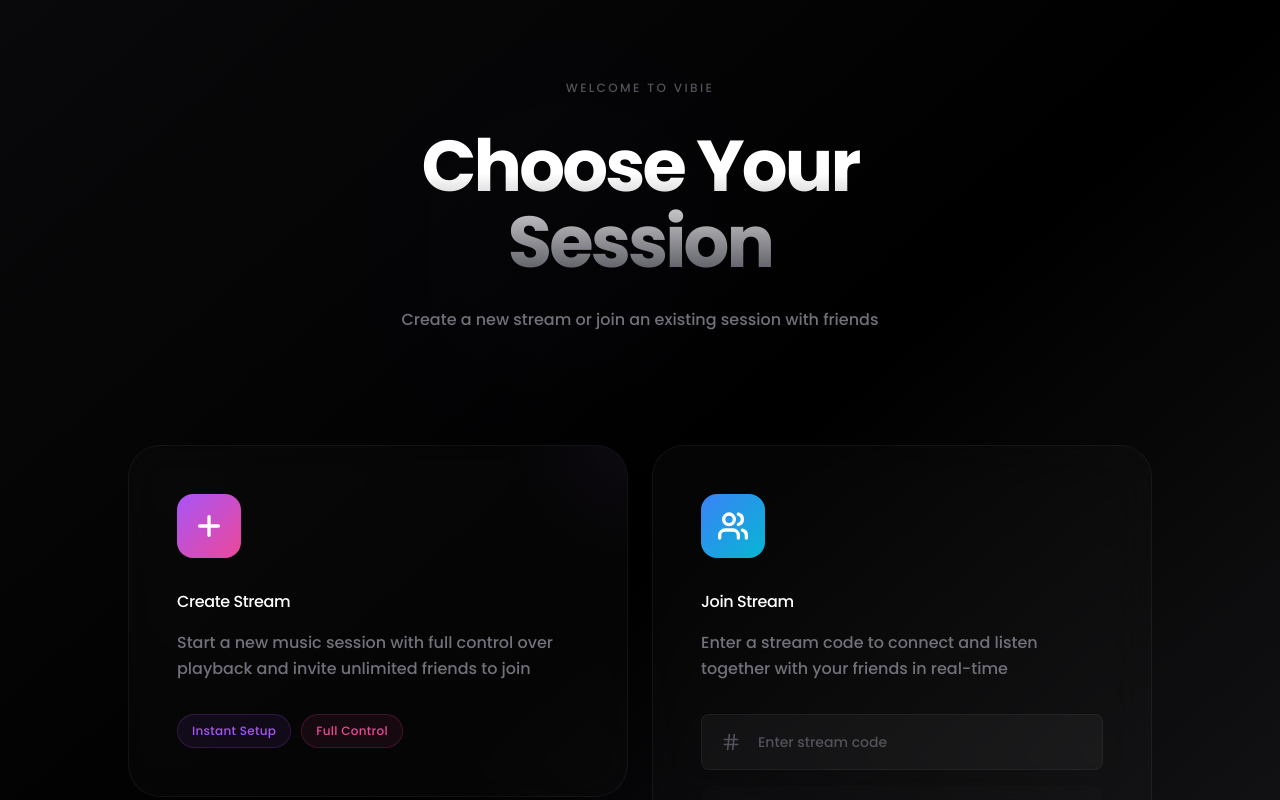
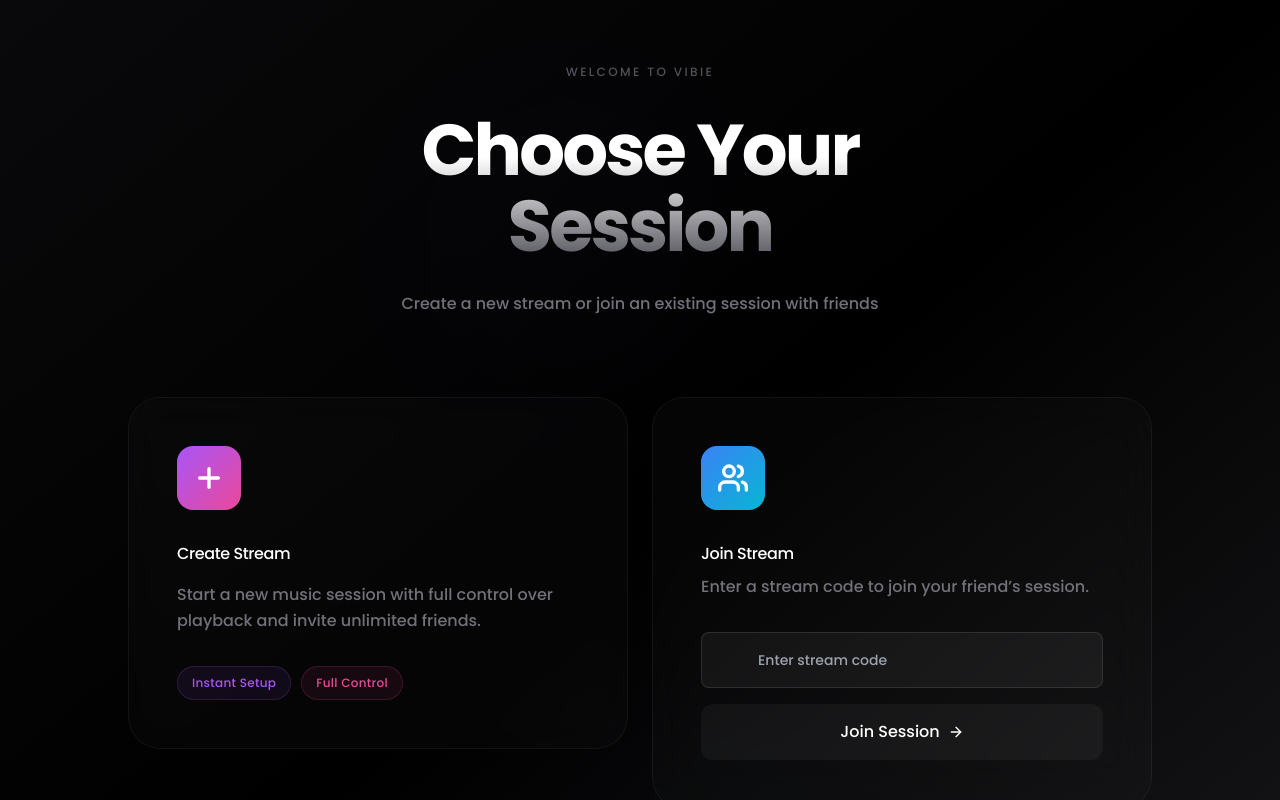
Before and after one commit to Arsenic-23/Vibie-front, a React (Vite) app: page /stream in a window 1280 px wide. Built offline with nearby package versions, Linux system fonts and the light colour scheme.

Commit message:
Update Stream.jsx

```diff
--- a/src/pages/Stream.jsx
+++ b/src/pages/Stream.jsx
@@ -1,17 +1,19 @@
+import React, { useState } from "react";
 import { motion } from "framer-motion";
-import { Plus, Users, Radio, Lock, Zap, ArrowRight, Hash } from 'lucide-react';
-import { useState } from 'react';
+import { Plus, Users, Radio, Lock, Zap, ArrowRight, Hash } from "lucide-react";
+import { getFirebaseToken } from "../utils/auth";
+import { useNavigate } from "react-router-dom";
 
-function Button({ children, onClick, disabled, className = '', style = {} }) {
+function Button({ children, onClick, disabled, className = "", style = {} }) {
   return (
     <button
       onClick={disabled ? undefined : onClick}
       disabled={disabled}
       className={`flex items-center justify-center gap-2 font-medium transition-all focus:outline-none ${className}`}
       style={{
-        padding: '0.75rem 1.5rem',
-        borderRadius: '0.75rem',
-        cursor: disabled ? 'not-allowed' : 'pointer',
+        padding: "0.75rem 1.5rem",
+        borderRadius: "0.75rem",
+        cursor: disabled ? "not-allowed" : "pointer",
         ...style,
       }}
     >
@@ -20,78 +22,129 @@
   );
 }
 
-function Input({
-  type = 'text',
-  value,
-  onChange,
-  placeholder,
-  onFocus,
-  onBlur,
-  onKeyDown,
-  className = '',
-  style = {},
-}) {
+function Input({ className = "", style = {}, ...props }) {
   return (
     <input
-      type={type}
-      value={value}
-      onChange={onChange}
-      placeholder={placeholder}
-      onFocus={onFocus}
-      onBlur={onBlur}
-      onKeyDown={onKeyDown}
+      {...props}
       className={`w-full px-4 py-3 bg-transparent text-sm outline-none ${className}`}
       style={{
-        borderRadius: '0.5rem',
-        color: 'white',
+        borderRadius: "0.5rem",
+        color: "white",
         ...style,
       }}
     />
   );
 }
 
-export function StreamChoice({ onJoinStream }) {
-  const [streamCode, setStreamCode] = useState('');
+export function StreamChoice() {
+  const [streamCode, setStreamCode] = useState("");
   const [focusedInput, setFocusedInput] = useState(false);
+
+  const navigate = useNavigate();
+
+  // ---------------------------------------------------------
+  // 🔥 CREATE STREAM — Uses Firebase ID Token
+  // ---------------------------------------------------------
+  const handleCreateStream = async () => {
+    try {
+      const token = await getFirebaseToken();
+
+      const res = await fetch(`${import.meta.env.VITE_API_URL}/stream/create`, {
+        method: "POST",
+        headers: {
+          "Content-Type": "application/json",
+          Authorization: `Bearer ${token}`, // IMPORTANT
+        },
+        body: JSON.stringify({
+          title: "New Stream",
+          visibility: "public",
+        }),
+      });
+
+      const data = await res.json();
+      if (!res.ok) throw new Error(data.detail || "Failed to create stream");
+
+      localStorage.setItem("stream_id", data.stream_id);
+      navigate("/home");
+    } catch (e) {
+      console.error(e);
+      alert(e.message);
+    }
+  };
+
+  // ---------------------------------------------------------
+  // 🔥 JOIN STREAM — Uses Firebase ID Token
+  // ---------------------------------------------------------
+  const handleJoinStream = async () => {
+    try {
+      const token = await getFirebaseToken();
+
+      const res = await fetch(`${import.meta.env.VITE_API_URL}/stream/join`, {
+        method: "POST",
+        headers: {
+          "Content-Type": "application/json",
+          Authorization: `Bearer ${token}`, // IMPORTANT
+        },
+        body: JSON.stringify({
+          stream_id: streamCode.trim(),
+        }),
+      });
+
+      const data = await res.json();
+      if (!res.ok) throw new Error(data.detail || "Failed to join stream");
+
+      localStorage.setItem("stream_id", streamCode.trim());
+      navigate("/home");
+    } catch (e) {
+      console.error(e);
+      alert(e.message);
+    }
+  };
 
   return (
     <div className="relative size-full overflow-hidden bg-black">
+      {/* Background */}
       <div className="absolute inset-0 overflow-hidden">
         <div className="absolute inset-0 bg-gradient-to-br from-zinc-950 via-black to-zinc-900" />
         <div
           className="absolute top-0 left-1/4 w-[500px] h-[500px] rounded-full opacity-40"
           style={{
-            background: 'radial-gradient(circle, rgba(139, 92, 246, 0.06) 0%, transparent 70%)',
-            filter: 'blur(100px)',
+            background:
+              "radial-gradient(circle, rgba(139, 92, 246, 0.06) 0%, transparent 70%)",
+            filter: "blur(100px)",
           }}
         />
         <div
           className="absolute bottom-0 right-1/4 w-[450px] h-[450px] rounded-full opacity-40"
           style={{
-            background: 'radial-gradient(circle, rgba(59, 130, 246, 0.05) 0%, transparent 70%)',
-            filter: 'blur(100px)',
+            background:
+              "radial-gradient(circle, rgba(59, 130, 246, 0.05) 0%, transparent 70%)",
+            filter: "blur(100px)",
           }}
         />
       </div>
 
-      <div className="relative flex flex-col items-center justify-center min-h-full px-6 py-16 md:py-20">
+      {/* Content */}
+      <div className="relative flex flex-col items-center justify-center min-h-full px-6 py-16">
         <motion.div
           initial={{ opacity: 0, y: -10 }}
           animate={{ opacity: 1, y: 0 }}
-          transition={{ duration: 0.5, ease: [0.16, 1, 0.3, 1] }}
-          className="mb-20 md:mb-28 text-center max-w-2xl"
+          transition={{ duration: 0.5 }}
+          className="mb-20 text-center max-w-2xl"
         >
-          <p className="text-xs tracking-[0.2em] uppercase text-zinc-600 mb-8">Welcome to Vibie</p>
+          <p className="text-xs tracking-[0.2em] uppercase text-zinc-600 mb-8">
+            Welcome to Vibie
+          </p>
           <h1
             className="mb-7"
             style={{
-              fontSize: 'clamp(2.5rem, 8vw, 4.5rem)',
-              lineHeight: '1.05',
-              letterSpacing: '-0.04em',
-              fontWeight: '700',
-              background: 'linear-gradient(to bottom, #ffffff 30%, #52525b)',
-              WebkitBackgroundClip: 'text',
-              WebkitTextFillColor: 'transparent',
+              fontSize: "clamp(2.5rem, 8vw, 4.5rem)",
+              lineHeight: "1.05",
+              letterSpacing: "-0.04em",
+              fontWeight: "700",
+              background: "linear-gradient(to bottom, #ffffff 30%, #52525b)",
+              WebkitBackgroundClip: "text",
+              WebkitTextFillColor: "transparent",
             }}
           >
             Choose Your Session
@@ -101,23 +154,20 @@
           </p>
         </motion.div>
 
+        {/* Cards */}
         <div className="w-full max-w-5xl grid grid-cols-1 lg:grid-cols-2 gap-6 mb-16">
-          <CreateStreamCard onJoinStream={onJoinStream} />
+          <CreateStreamCard onClick={handleCreateStream} />
           <JoinStreamCard
             streamCode={streamCode}
             setStreamCode={setStreamCode}
             focusedInput={focusedInput}
             setFocusedInput={setFocusedInput}
-            onJoinStream={onJoinStream}
+            onJoin={handleJoinStream}
           />
         </div>
 
-        <motion.div
-          initial={{ opacity: 0 }}
-          animate={{ opacity: 1 }}
-          transition={{ delay: 0.3, duration: 0.5 }}
-          className="flex flex-wrap items-center justify-center gap-4"
-        >
+        {/* Feature Pills */}
+        <motion.div initial={{ opacity: 0 }} animate={{ opacity: 1 }}>
           <FeaturePill icon={<Radio className="w-4 h-4" />} text="Real-time Sync" />
           <FeaturePill icon={<Lock className="w-4 h-4" />} text="Private Sessions" />
           <FeaturePill icon={<Zap className="w-4 h-4" />} text="Instant Reactions" />
@@ -127,27 +177,30 @@
   );
 }
 
-function CreateStreamCard({ onJoinStream }) {
+/* -------------------------
+   Create Stream Card
+------------------------- */
+function CreateStreamCard({ onClick }) {
   const [isHovered, setIsHovered] = useState(false);
 
   return (
     <motion.div
       initial={{ opacity: 0, y: 15 }}
       animate={{ opacity: 1, y: 0 }}
-      transition={{ delay: 0.1, duration: 0.5, ease: [0.16, 1, 0.3, 1] }}
+      transition={{ delay: 0.1, duration: 0.5 }}
       onMouseEnter={() => setIsHovered(true)}
       onMouseLeave={() => setIsHovered(false)}
-      onClick={onJoinStream}
+      onClick={onClick}
       className="relative group cursor-pointer"
     >
       <div
         className="relative rounded-[2rem] p-10 md:p-12 overflow-hidden transition-all duration-300"
         style={{
-          background: 'rgba(255, 255, 255, 0.02)',
+          background: "rgba(255, 255, 255, 0.02)",
           border: isHovered
-            ? '1px solid rgba(255, 255, 255, 0.1)'
-            : '1px solid rgba(255, 255, 255, 0.05)',
-          backdropFilter: 'blur(20px)',
+            ? "1px solid rgba(255, 255, 255, 0.1)"
+            : "1px solid rgba(255, 255, 255, 0.05)",
+          backdropFilter: "blur(20px)",
         }}
       >
         <div className="relative space-y-8">
@@ -155,49 +208,51 @@
             <div
               className="w-16 h-16 md:w-18 md:h-18 rounded-2xl flex items-center justify-center"
               style={{
-                background: 'linear-gradient(135deg, #a855f7, #ec4899)',
+                background: "linear-gradient(135deg, #a855f7, #ec4899)",
               }}
             >
               <Plus className="w-8 h-8 text-white" strokeWidth={2.5} />
             </div>
           </div>
+
           <div className="space-y-4">
             <div className="flex items-center gap-3">
               <h2 className="text-white tracking-tight">Create Stream</h2>
-              <div style={{ opacity: isHovered ? 1 : 0, transition: 'opacity 0.2s' }}>
-                <ArrowRight className="w-5 h-5 text-zinc-500" />
+              {isHovered && <ArrowRight className="w-5 h-5 text-zinc-500" />}
             </div>
-            </div>
+
             <p className="text-zinc-500 leading-relaxed">
-              Start a new music session with full control over playback and invite unlimited friends to join
+              Start a new music session with full control over playback and invite unlimited friends.
             </p>
           </div>
-          <div className="flex flex-wrap gap-2.5">
+
+          <div className="flex gap-2.5">
             <Tag color="#a855f7" text="Instant Setup" />
             <Tag color="#ec4899" text="Full Control" />
           </div>
-        </div>
-        <div className="absolute top-0 right-0 w-32 h-32 opacity-5 pointer-events-none">
-          <div
-            style={{
-              background: 'radial-gradient(circle at top right, rgba(168, 85, 247, 1), transparent 60%)',
-            }}
-            className="absolute inset-0"
-          />
         </div>
       </div>
     </motion.div>
   );
 }
 
-function JoinStreamCard({ streamCode, setStreamCode, focusedInput, setFocusedInput, onJoinStream }) {
+/* -------------------------
+   Join Stream Card
+------------------------- */
+function JoinStreamCard({
+  streamCode,
+  setStreamCode,
+  focusedInput,
+  setFocusedInput,
+  onJoin,
+}) {
   const [isHovered, setIsHovered] = useState(false);
 
   return (
     <motion.div
       initial={{ opacity: 0, y: 15 }}
       animate={{ opacity: 1, y: 0 }}
-      transition={{ delay: 0.2, duration: 0.5, ease: [0.16, 1, 0.3, 1] }}
+      transition={{ delay: 0.2, duration: 0.5 }}
       onMouseEnter={() => setIsHovered(true)}
       onMouseLeave={() => setIsHovered(false)}
       className="relative group"
@@ -205,37 +260,33 @@
       <div
         className="relative rounded-[2rem] p-10 md:p-12 overflow-hidden h-full transition-all duration-300"
         style={{
-          background: 'rgba(255, 255, 255, 0.02)',
+          background: "rgba(255, 255, 255, 0.02)",
           border: isHovered
-            ? '1px solid rgba(255, 255, 255, 0.1)'
-            : '1px solid rgba(255, 255, 255, 0.05)',
-          backdropFilter: 'blur(20px)',
+            ? "1px solid rgba(255, 255, 255, 0.1)"
+            : "1px solid rgba(255, 255, 255, 0.05)",
+          backdropFilter: "blur(20px)",
         }}
       >
         <div className="relative space-y-8 h-full flex flex-col">
           <div className="inline-flex">
             <div
-              className="w-16 h-16 md:w-18 md:h-18 rounded-2xl flex items-center justify-center"
+              className="w-16 h-16 rounded-2xl flex items-center justify-center"
               style={{
-                background: 'linear-gradient(135deg, #3b82f6, #06b6d4)',
+                background: "linear-gradient(135deg, #3b82f6, #06b6d4)",
               }}
             >
               <Users className="w-8 h-8 text-white" strokeWidth={2.5} />
             </div>
           </div>
-          <div className="space-y-4">
+
+          <div>
             <h2 className="text-white tracking-tight">Join Stream</h2>
-            <p className="text-zinc-500 leading-relaxed">
-              Enter a stream code to connect and listen together with your friends in real-time
+            <p className="text-zinc-500 leading-relaxed mt-2">
+              Enter a stream code to join your friend’s session.
             </p>
           </div>
 
-          <div className="space-y-4 flex-1 flex flex-col justify-end">
-            <div className="relative">
-              <div className="relative flex items-center">
-                <div className="absolute left-5 pointer-events-none">
-                  <Hash className="w-5 h-5 text-zinc-600" />
-                </div>
+          <div className="flex-1 flex flex-col justify-end space-y-4">
             <Input
               type="text"
               placeholder="Enter stream code"
@@ -243,61 +294,39 @@
               onChange={(e) => setStreamCode(e.target.value.toUpperCase())}
               onFocus={() => setFocusedInput(true)}
               onBlur={() => setFocusedInput(false)}
-                  onKeyDown={(e) => {
-                    if (e.key === 'Enter' && streamCode.trim()) {
-                      onJoinStream();
-                    }
-                  }}
-                  className="h-14 rounded-[1.25rem] pl-14 pr-5 border-0 text-white placeholder:text-zinc-600 transition-all duration-200"
-                  style={{
-                    background: 'rgba(255, 255, 255, 0.04)',
-                    border: focusedInput
-                      ? '1px solid rgba(59, 130, 246, 0.3)'
-                      : '1px solid rgba(255, 255, 255, 0.05)',
-                  }}
+              onKeyDown={(e) => e.key === "Enter" && streamCode.trim() && onJoin()}
+              className="h-14 pl-14 bg-white/5 border border-white/10"
             />
-              </div>
-            </div>
 
             <Button
-              onClick={onJoinStream}
+              onClick={onJoin}
               disabled={!streamCode.trim()}
-              className="w-full h-14 rounded-[1.25rem] relative overflow-hidden disabled:opacity-30 transition-all duration-200"
+              className="w-full h-14 text-white rounded-[1.25rem]"
               style={{
                 background: streamCode.trim()
-                  ? 'linear-gradient(135deg, #3b82f6, #06b6d4)'
-                  : 'rgba(255, 255, 255, 0.04)',
+                  ? "linear-gradient(135deg, #3b82f6, #06b6d4)"
+                  : "rgba(255, 255, 255, 0.04)",
               }}
             >
-              <span className="text-white flex items-center justify-center gap-2">
               Join Session <ArrowRight className="w-4 h-4" />
-              </span>
             </Button>
-            <p className="text-xs text-zinc-600 text-center pt-1">
-              Ask your friend for their stream code
-            </p>
           </div>
-        </div>
-        <div className="absolute bottom-0 left-0 w-32 h-32 opacity-5 pointer-events-none">
-          <div
-            style={{
-              background: 'radial-gradient(circle at bottom left, rgba(59, 130, 246, 1), transparent 60%)',
-            }}
-            className="absolute inset-0"
-          />
         </div>
       </div>
     </motion.div>
   );
 }
 
+/* -------------------------
+   UI Helpers
+------------------------- */
 function FeaturePill({ icon, text }) {
   return (
     <div
       className="flex items-center gap-2.5 px-4 py-2.5 rounded-full"
       style={{
-        background: 'rgba(255, 255, 255, 0.02)',
-        border: '1px solid rgba(255, 255, 255, 0.05)',
+        background: "rgba(255, 255, 255, 0.02)",
+        border: "1px solid rgba(255, 255, 255, 0.05)",
       }}
     >
       <div className="text-zinc-600">{icon}</div>
```
Lines whose indentation alone changed are shown as unchanged.
